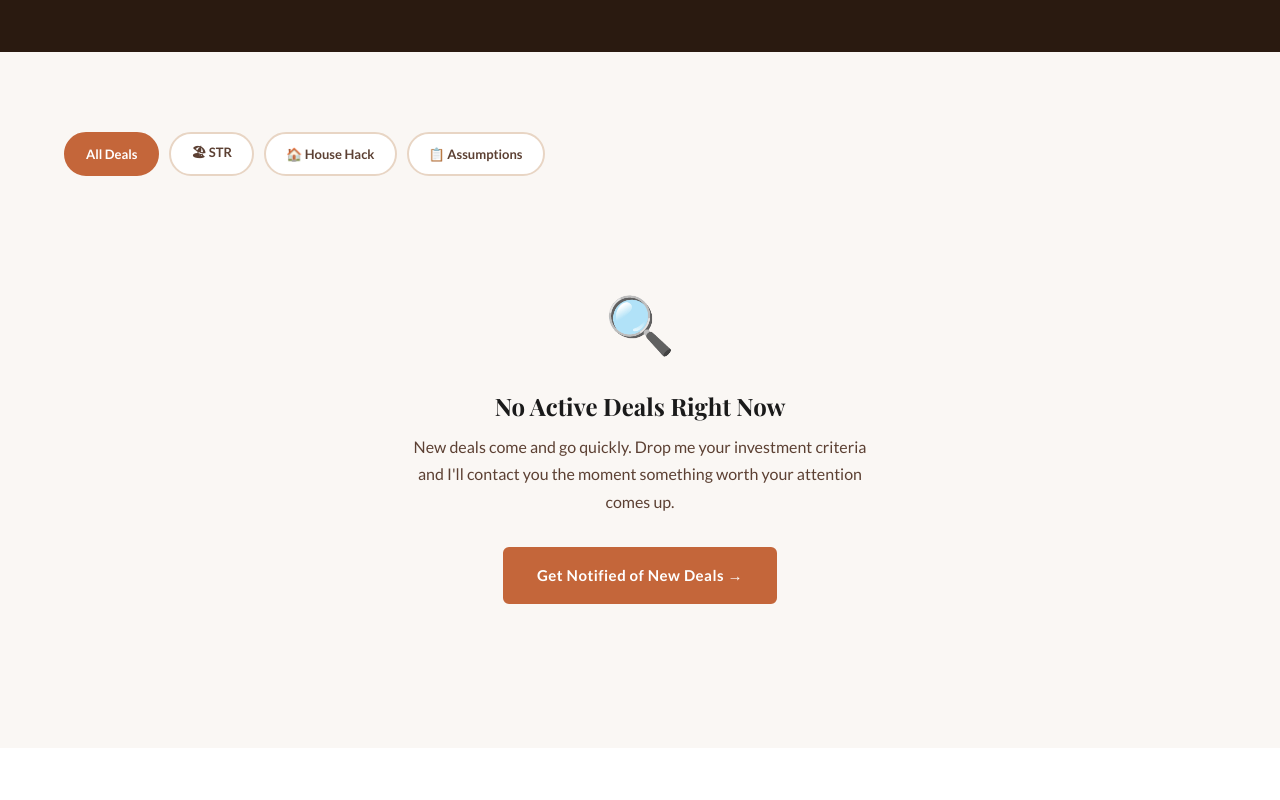
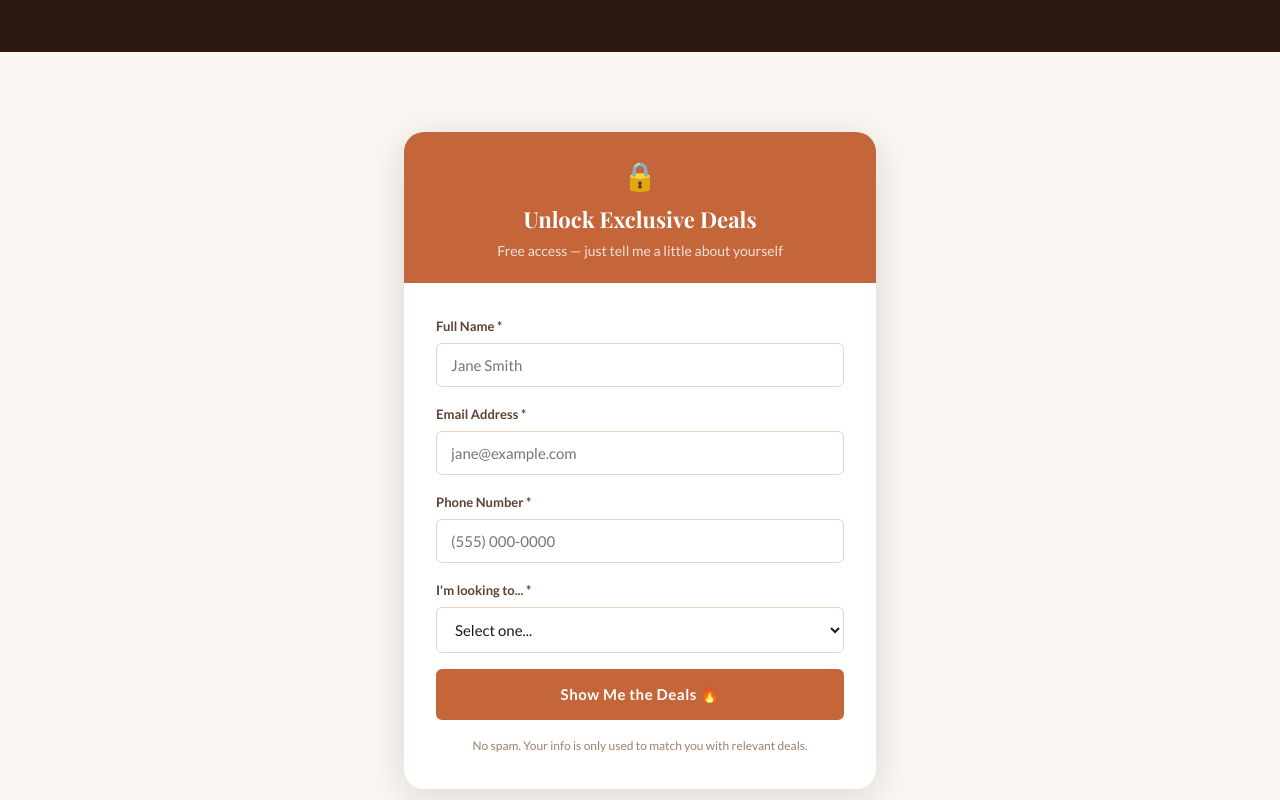
Before and after one commit to radekbrazil/radek-brazil-real-estate, a React (Vite) app: page /hot-deals in a window 1280 px wide. Shown: the part 360-1160 px from the top of the page. Built offline with nearby package versions, Linux system fonts and the light colour scheme.

Commit message:
Add lead gate to Hot Deals page

```diff
--- a/src/pages/HotDeals.jsx
+++ b/src/pages/HotDeals.jsx
@@ -8,6 +8,9 @@ import { Link } from 'react-router-dom'
 
    Strategy tags (for filter): 'STR' | 'House Hack' | 'Assumptions' | 'Cash Flow' | 'Fix & Flip'
    Deal tags (badge on card):  'Off-Market' | 'Price Drop' | 'Coming Soon' | 'Cash Flow' | 'Fix & Flip'
+
+   LEAD GATE: Visitors must submit their info before viewing deals.
+   Submissions go to Netlify Forms (dashboard → Forms → hot-deals-lead).
    ============================================================ */
 
 const HOT_DEALS = [
@@ -41,7 +44,197 @@ const tagColors = {
   'Fix & Flip':    { bg: '#ffedd5', color: '#9a3412' },
 }
 
+/* ── Lead Gate Form ──────────────────────────────────────── */
+function LeadGate({ onUnlock }) {
+  const [form, setForm] = useState({ name: '', email: '', phone: '', intent: '' })
+  const [submitting, setSubmitting] = useState(false)
+  const [error, setError] = useState('')
+
+  const handleChange = (e) => setForm({ ...form, [e.target.name]: e.target.value })
+
+  const handleSubmit = async (e) => {
+    e.preventDefault()
+    if (!form.name || !form.email || !form.phone || !form.intent) {
+      setError('Please fill out all fields.')
+      return
+    }
+    setSubmitting(true)
+    setError('')
+    try {
+      await fetch('/', {
+        method: 'POST',
+        headers: { 'Content-Type': 'application/x-www-form-urlencoded' },
+        body: new URLSearchParams({
+          'form-name': 'hot-deals-lead',
+          ...form,
+        }).toString(),
+      })
+      localStorage.setItem('hd_unlocked', '1')
+      onUnlock()
+    } catch {
+      setError('Something went wrong. Please try again.')
+      setSubmitting(false)
+    }
+  }
+
+  const inputStyle = {
+    width: '100%',
+    padding: '12px 14px',
+    borderRadius: 'var(--radius-sm)',
+    border: '1.5px solid var(--color-border)',
+    fontFamily: 'var(--font-body)',
+    fontSize: '15px',
+    color: 'var(--color-text)',
+    background: '#fff',
+    outline: 'none',
+    boxSizing: 'border-box',
+  }
+
+  return (
+    <section className="section" style={{ background: 'var(--color-bg)' }}>
+      <div className="container" style={{ maxWidth: '520px' }}>
+        {/* Teaser card */}
+        <div
+          style={{
+            background: '#ffffff',
+            borderRadius: 'var(--radius-lg)',
+            boxShadow: 'var(--shadow-hover)',
+            overflow: 'hidden',
+          }}
+        >
+          {/* Top bar */}
+          <div
+            style={{
+              background: 'var(--color-primary)',
+              padding: '20px 32px',
+              textAlign: 'center',
+            }}
+          >
+            <div style={{ fontSize: '28px', marginBottom: '6px' }}>🔒</div>
+            <h2
+              style={{
+                fontFamily: 'var(--font-heading)',
+                fontSize: '22px',
+                color: '#ffffff',
+                margin: 0,
+              }}
+            >
+              Unlock Exclusive Deals
+            </h2>
+            <p style={{ color: 'rgba(255,255,255,0.8)', fontSize: '14px', marginTop: '6px', marginBottom: 0 }}>
+              Free access — just tell me a little about yourself
+            </p>
+          </div>
+
+          {/* Form body */}
+          <form
+            name="hot-deals-lead"
+            method="POST"
+            data-netlify="true"
+            onSubmit={handleSubmit}
+            style={{ padding: '32px' }}
+          >
+            {/* Hidden field required by Netlify */}
+            <input type="hidden" name="form-name" value="hot-deals-lead" />
+
+            <div style={{ display: 'flex', flexDirection: 'column', gap: '16px' }}>
+              <div>
+                <label style={{ display: 'block', fontSize: '13px', fontWeight: '700', marginBottom: '6px', color: 'var(--color-text-secondary)' }}>
+                  Full Name *
+                </label>
+                <input
+                  type="text"
+                  name="name"
+                  placeholder="Jane Smith"
+                  value={form.name}
+                  onChange={handleChange}
+                  required
+                  style={inputStyle}
+                />
+              </div>
+
+              <div>
+                <label style={{ display: 'block', fontSize: '13px', fontWeight: '700', marginBottom: '6px', color: 'var(--color-text-secondary)' }}>
+                  Email Address *
+                </label>
+                <input
+                  type="email"
+                  name="email"
+                  placeholder="jane@example.com"
+                  value={form.email}
+                  onChange={handleChange}
+                  required
+                  style={inputStyle}
+                />
+              </div>
+
+              <div>
+                <label style={{ display: 'block', fontSize: '13px', fontWeight: '700', marginBottom: '6px', color: 'var(--color-text-secondary)' }}>
+                  Phone Number *
+                </label>
+                <input
+                  type="tel"
+                  name="phone"
+                  placeholder="(555) 000-0000"
+                  value={form.phone}
+                  onChange={handleChange}
+                  required
+                  style={inputStyle}
+                />
+              </div>
+
+              <div>
+                <label style={{ display: 'block', fontSize: '13px', fontWeight: '700', marginBottom: '6px', color: 'var(--color-text-secondary)' }}>
+                  I'm looking to... *
+                </label>
+                <select
+                  name="intent"
+                  value={form.intent}
+                  onChange={handleChange}
+                  required
+                  style={{ ...inputStyle, cursor: 'pointer' }}
+                >
+                  <option value="">Select one...</option>
+                  <option value="Investment Purchase">Investment Purchase</option>
+                  <option value="Personal Home">Personal Home</option>
+                  <option value="Both">Both — Open to Either</option>
+                </select>
+              </div>
+
+              {error && (
+                <p style={{ color: '#dc2626', fontSize: '14px', margin: 0 }}>{error}</p>
+              )}
+
+              <button
+                type="submit"
+                disabled={submitting}
+                className="btn-primary"
+                style={{
+                  width: '100%',
+                  justifyContent: 'center',
+                  fontSize: '15px',
+                  padding: '14px',
+                  opacity: submitting ? 0.7 : 1,
+                  cursor: submitting ? 'wait' : 'pointer',
+                }}
+              >
+                {submitting ? 'Submitting...' : 'Show Me the Deals 🔥'}
+              </button>
+
+              <p style={{ fontSize: '12px', color: 'var(--color-text-muted)', textAlign: 'center', margin: 0 }}>
+                No spam. Your info is only used to match you with relevant deals.
+              </p>
+            </div>
+          </form>
+        </div>
+      </div>
+    </section>
+  )
+}
+
+/* ── Main Page ───────────────────────────────────────────── */
 export default function HotDeals() {
+  const [unlocked, setUnlocked] = useState(() => !!localStorage.getItem('hd_unlocked'))
   const [activeFilter, setActiveFilter] = useState('All')
 
   const activeDeals = HOT_DEALS.filter((d) => d.active)
@@ -82,7 +275,10 @@ export default function HotDeals() {
         </div>
       </section>
 
-      {/* Deals grid or empty state */}
+      {/* Lead gate OR deals grid */}
+      {!unlocked ? (
+        <LeadGate onUnlock={() => setUnlocked(true)} />
+      ) : (
         <section className="section" style={{ background: 'var(--color-bg)' }}>
           <div className="container">
 
@@ -140,6 +336,7 @@ export default function HotDeals() {
             )}
           </div>
         </section>
+      )}
 
       {/* Why invest with Radek */}
       <section className="section" style={{ background: '#ffffff' }}>
```
Lines whose indentation alone changed are shown as unchanged.
